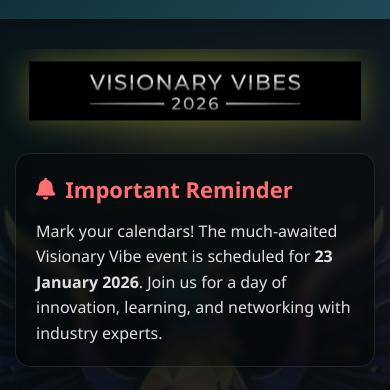
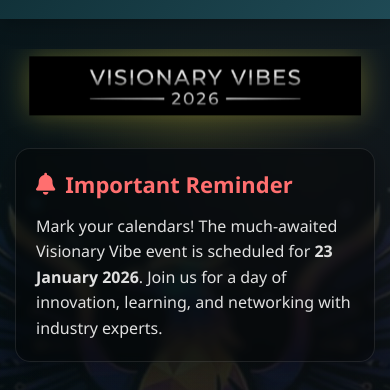
Before and after one commit to archanaaxxxx/homepage, a plain HTML site: page index.html in a window 390 px wide. Shown: the part 66-456 px from the top of the page. Drawn offline with Linux system fonts and the light colour scheme.

Commit message:
Update index.html

```diff
--- a/index.html
+++ b/index.html
@@ -182,7 +182,7 @@ header {
     url('visivibelogo.jpeg') center center;
   background-size: cover;
   background-attachment: fixed; /* This makes background sticky */
-  padding: 30px 0 60px 0;
+  padding: 60px 0;
   position: relative;
   min-height: 500px;
 }
@@ -381,7 +381,9 @@ footer::before {
   .menu-toggle {
     display: flex;
   }
-
+  .hero{
+    padding:40px 0 60px 0;
+  }
   .title-img {
     width: 95%;
   }
@@ -415,7 +417,9 @@ footer::before {
   .logo-text {
     font-size: 15px;
   }
-
+  .title-container{
+    padding:20px 20px 30px 20px;
+  }
   .nav-mobile {
     top: 85px; /* Adjusted to match header height */
   }
@@ -520,19 +524,16 @@ footer::before {
   }
 
   .title-container {
-    padding: 20px 20px 25px 20px; /* Adjusted for small space */
+    padding: 15px 20px 25px 20px; /* Adjusted for small space */
   }
 
   /* Ensure fixed background works on mobile */
   .hero {
-    background-attachment: scroll; /* Fixed background can be problematic on mobile */
+    padding:30px 0 50px 0; /* Fixed background can be problematic on mobile */
   }
 
   /* Fallback for mobile devices that don't support fixed background well */
-  @supports (-webkit-touch-callout: none) {
-    .hero {
-      background-attachment: scroll;
-    }
+
   }
 }
 </style>
```
